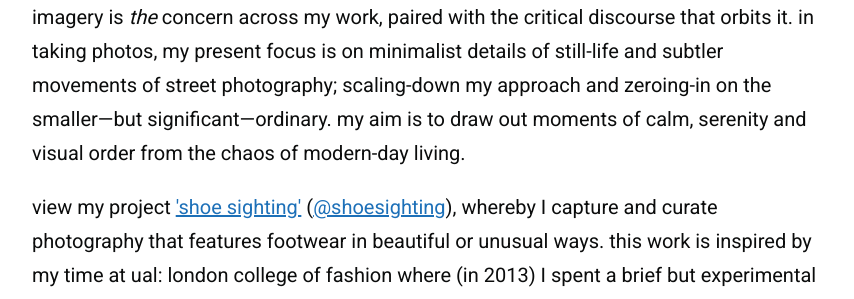
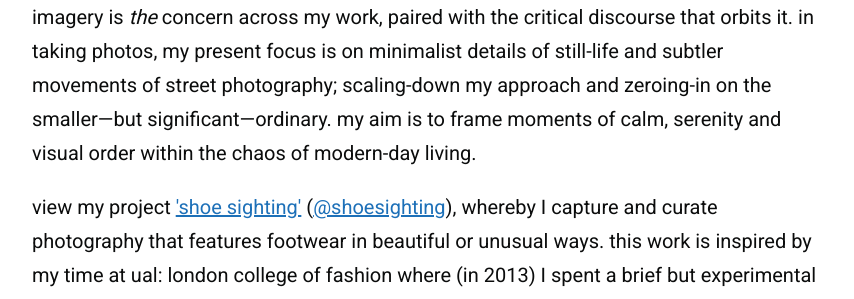
Before and after one commit to zoeurl/zoedowney.github.io, a Jekyll site: the page built from about/index.html, in a window 1280 px wide. Shown: the part 781-1080 px from the top of the page, without its empty margins (208-1062 px from the left). Built offline with Jekyll 4.4.1, drawn with Linux system fonts in a browser that asks for light colours.

Commit message:
Update index.html

```diff
--- a/about/index.html
+++ b/about/index.html
@@ -26,7 +26,7 @@
 </p>
 —
 </p>
-imagery is <em>the</em> concern across my work, paired with the critical discourse that orbits it. in taking photos, my present focus is on minimalist details of still-life and subtler movements of street photography; scaling-down my approach and zeroing-in on the smaller—but significant—ordinary. my aim is to draw out moments of calm, serenity and visual order from the chaos of modern-day living.
+imagery is <em>the</em> concern across my work, paired with the critical discourse that orbits it. in taking photos, my present focus is on minimalist details of still-life and subtler movements of street photography; scaling-down my approach and zeroing-in on the smaller—but significant—ordinary. my aim is to frame moments of calm, serenity and visual order within the chaos of modern-day living.
 </p>
 view my project <a href="https://www.zoedowney.com/shoe-sighting/">'shoe sighting'</a> (<a href="https://www.instagram.com/shoesighting">@shoesighting</a>), whereby I capture and curate photography that features footwear in beautiful or unusual ways. this work is inspired by my time at ual: london college of fashion where (in 2013) I spent a brief but experimental year studying to become a cordwainer.
 </p>
```
